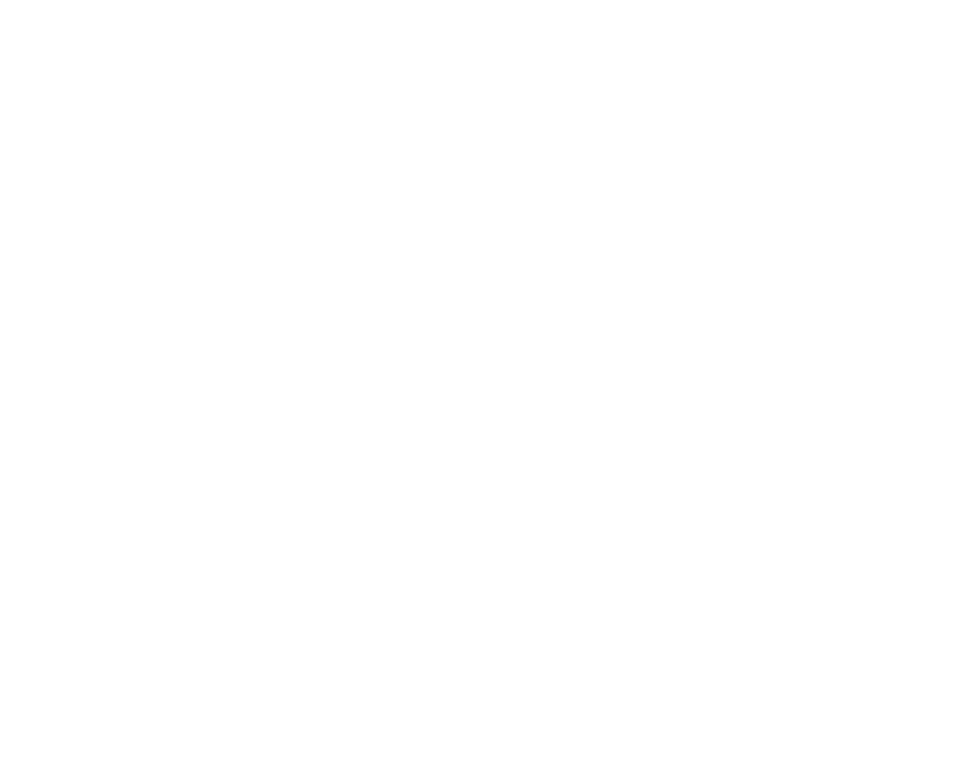
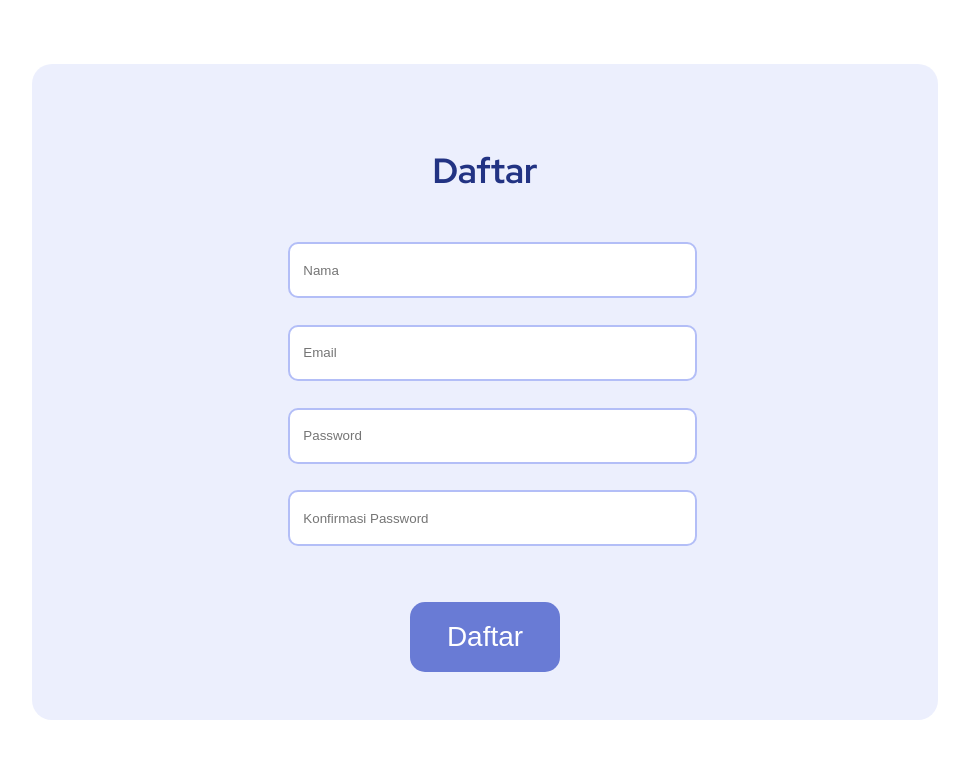
Before and after one commit to Ilham1m4man/Bonding-Family, a React (Create React App) app: page /login in a window 1280 px wide. Before the commit this address had no page. Shown: the top 758 px of the page, without its empty margins (155-1124 px from the left). Built offline with nearby package versions, Linux system fonts and the light colour scheme.

Commit message:
create login page and sign up page

```diff
--- a/src/App.jsx
+++ b/src/App.jsx
@@ -4,6 +4,8 @@ import ProfilePage from "./views/pages/ProfilePage";
 import JadwalPage from "./views/pages/JadwalPage";
 import HomePage from "./views/pages/Homepage";
 import InteraksiPage from "./views/pages/Interaksi";
+import LoginPage from "./pages/Loginpage";
+import SignUp from "./pages/SignUp";
 import "./main.css";
 
 const BondingFams = () => {
@@ -15,6 +17,8 @@ const BondingFams = () => {
           <Route path="/profile" element={<ProfilePage />} />
           <Route path="/interaksi" element={<InteraksiPage />} />
           <Route path="/jadwal" element={<JadwalPage />} />
+          <Route path="/login" element={<LoginPage />} />
+          <Route path="/sign-up" element={<SignUp />} />
         </Routes>
       </main>
     </>
--- /dev/null
+++ b/src/components/login/FormLogin.jsx
@@ -0,0 +1,45 @@
+import React from "react";
+import "./login.css";
+const Formlogin = () => {
+  return (
+    <>
+      <div className="cardLogin">
+        <h3>Daftar</h3>
+        <div className="wrapperComponent">
+          <div className="formInput">
+            <form>
+              <div>
+                <input placeholder="Nama" className="input" />
+              </div>
+              <div>
+                <input placeholder="Email" className="input" type="email" />
+              </div>
+              <div>
+                <input
+                  placeholder="Password"
+                  className="input"
+                  type="password"
+                />
+              </div>
+              <div>
+                <input
+                  placeholder="Konfirmasi Password"
+                  className="input"
+                  type="password"
+                />
+              </div>
+            </form>
+          </div>
+          <div style={{ display: "flex", justifyContent: "center" }}>
+            <div />
+            <button className="buttonLogin" type="submit">
+              Daftar
+            </button>
+          </div>
+        </div>
+      </div>
+    </>
+  );
+};
+
+export default Formlogin;
--- a/src/components/login/login.css
+++ b/src/components/login/login.css
@@ -1,53 +1,43 @@
-body{
-    font-size: 12px;
-    padding: 0;
-    margin: 0;
-    height: 100%;
+.input {
+  width: 390px;
+  height: 50px;
+  left: 210px;
+  top: 215px;
+  border-radius: 10px;
+  border: 2px solid #b3bef7;
+  margin: 1em 0;
+  padding-left: 1em;
+}
+.buttonLogin {
+  background-color: #697bd5;
+  border-radius: 15px;
+  color: white;
+  font-size: 28px;
+  font-weight: 500;
+  border: none;
+  height: 70px;
+  width: 150px;
+  margin-top: 1.5em;
+}
+.buttonLogin:hover {
+  cursor: pointer;
 }
 
-.container-fluid{
-    display: flex;
-    height: 100%;
-    align-items: center;
-    justify-content: center;
-    padding-top: 6%;
+.cardLogin {
+  margin: 4em auto;
+  padding: auto;
+  background: rgba(217, 223, 251, 0.5);
+  border-radius: 20px;
+  width: 810px;
+  height: auto;
+  padding: 3em;
 }
-
-.login-form{
-    height: 500px;
-    width: 430px;
-
+.cardLogin h3 {
+  color: #223383;
+  font-size: 35px;
+  font-weight: 700;
+  text-align: center;
 }
-
-.card-title {
-    padding-bottom: 25px;
-    text-align: center;
-    line-height: 42px;
-    padding-top: 20px;
+.formInput {
+  margin-left: 13em;
 }
-
-.mb-3{
-    padding : 15px 60px 4px 60px;
-}
-
-.btn-daftar{
-    border-radius: 0.25rem;
-    margin-left: 140px;
-    margin-right: 140px
-
-    /* width: 2%; */
-}
-
-/* button [type="submit"]{
-    justify-content: center;
-    align-items: center;
-    text-align: center;
-} */
-
-/* .card-title h5{
-    align-items: center;
-} */
-
-.card{
-    background: rgba(217, 223, 251, 0.5);
-}
--- /dev/null
+++ b/src/pages/Loginpage.jsx
@@ -0,0 +1,10 @@
+import React from "react";
+import Formlogin from "../components/login/FormLogin";
+const LoginPage = () => {
+  return (
+    <>
+      <Formlogin></Formlogin>
+    </>
+  );
+};
+export default LoginPage;
--- /dev/null
+++ b/src/pages/SignUp.jsx
@@ -0,0 +1,10 @@
+import React from "react";
+import FormSignUp from "../components/login/FormLogin";
+const SignUp = () => {
+  return (
+    <>
+      <FormSignUp></FormSignUp>
+    </>
+  );
+};
+export default SignUp;
```
Also changed, not shown: src/components/login/FormSignUp.jsx (added, +35 -0 lines), src/pages/login.html (deleted, +0 -46 lines), src/pages/signup.html (deleted, +0 -42 lines).
